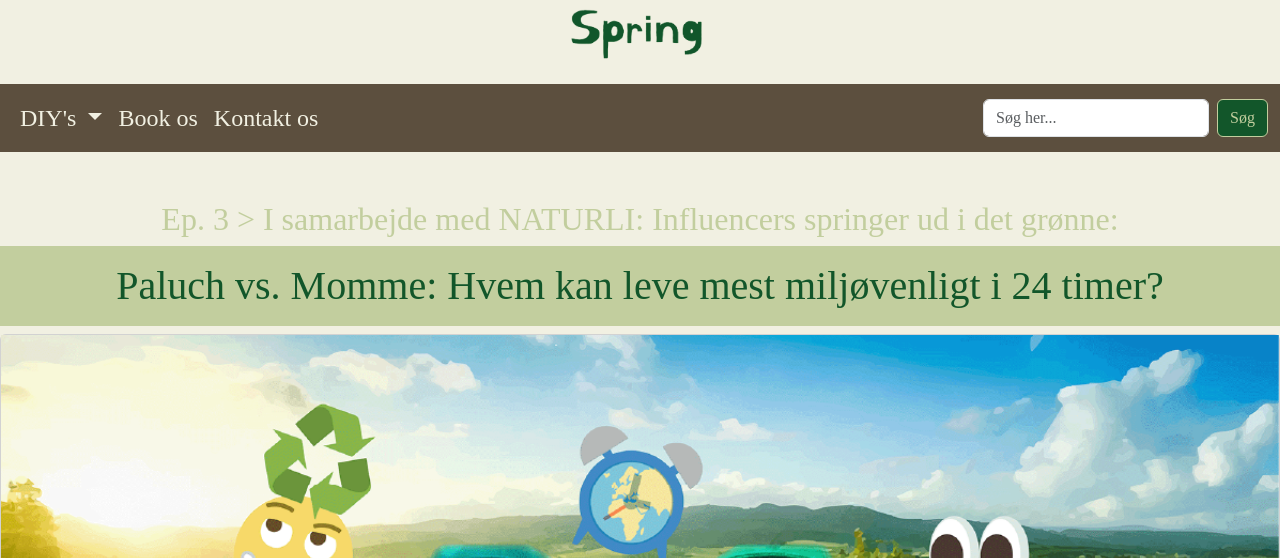
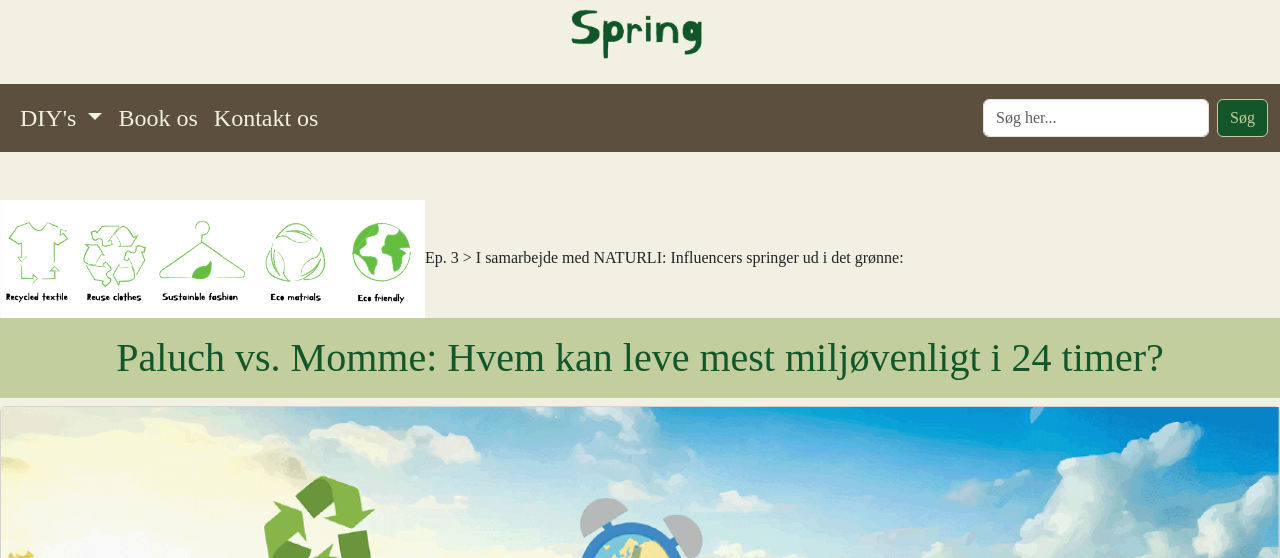
Before and after one commit to IdaGerrildK/kickstarterPhp-master.3.sem., a PHP site: page / in a window 1280 px wide. Shown: the part 186-744 px from the top of the page. Run offline with PHP 8.4, Linux system fonts and the light colour scheme; style sheets or scripts are compiled from the project's sources; some libraries are stand-ins or nearby versions.

Commit message:
tiføjet billede

```diff
--- a/index.php
+++ b/index.php
@@ -82,7 +82,7 @@ require "settings/init.php";
 <br>
 <br>
 
-
+<img src="img/infografik2.webp" class="img-fluid" width="425"
 <h2 class="text-success text-center d-none d-lg-block">Ep. 3 > I samarbejde med NATURLI:
     Influencers springer ud i det grønne:</h2>
 <a href="https://www.youtube.com/">
```
